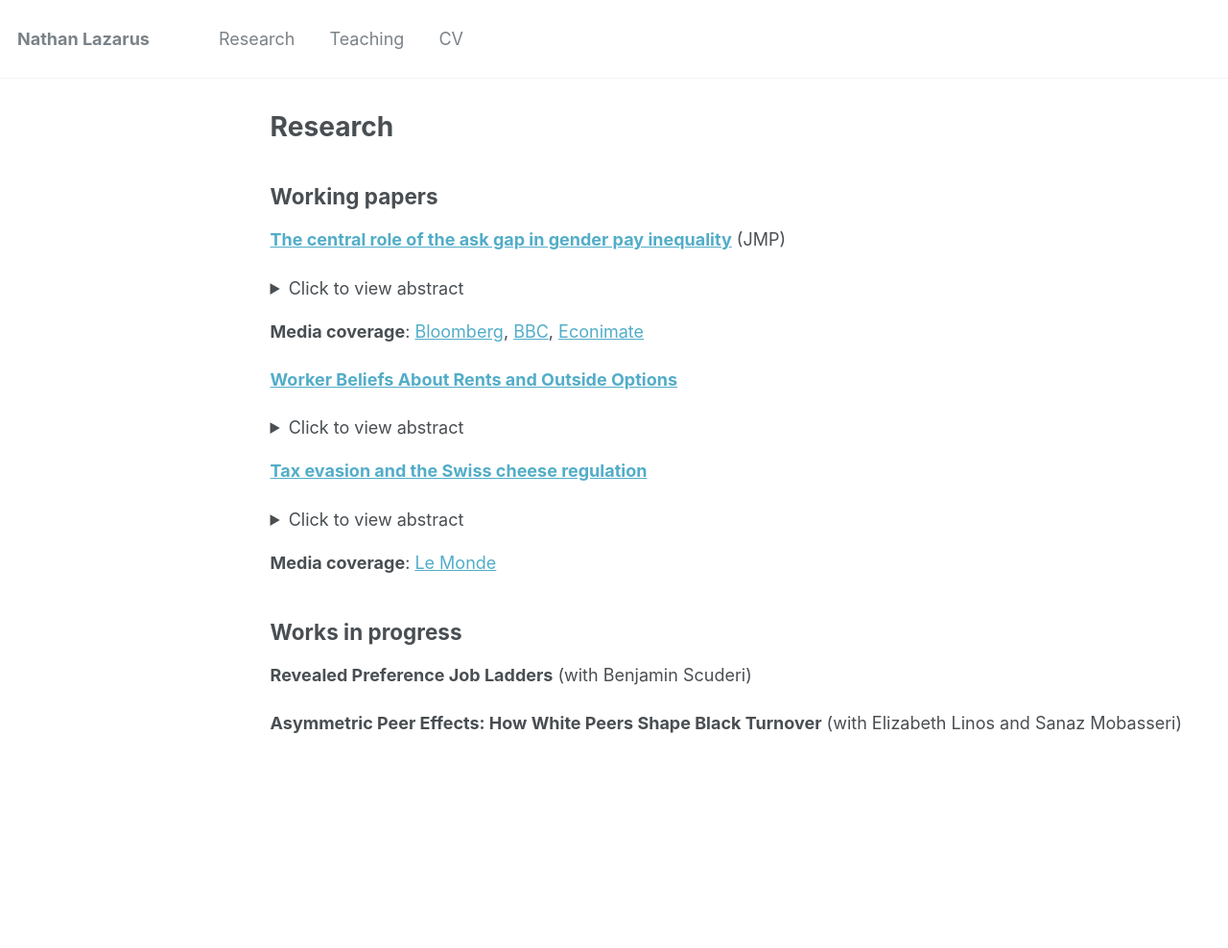
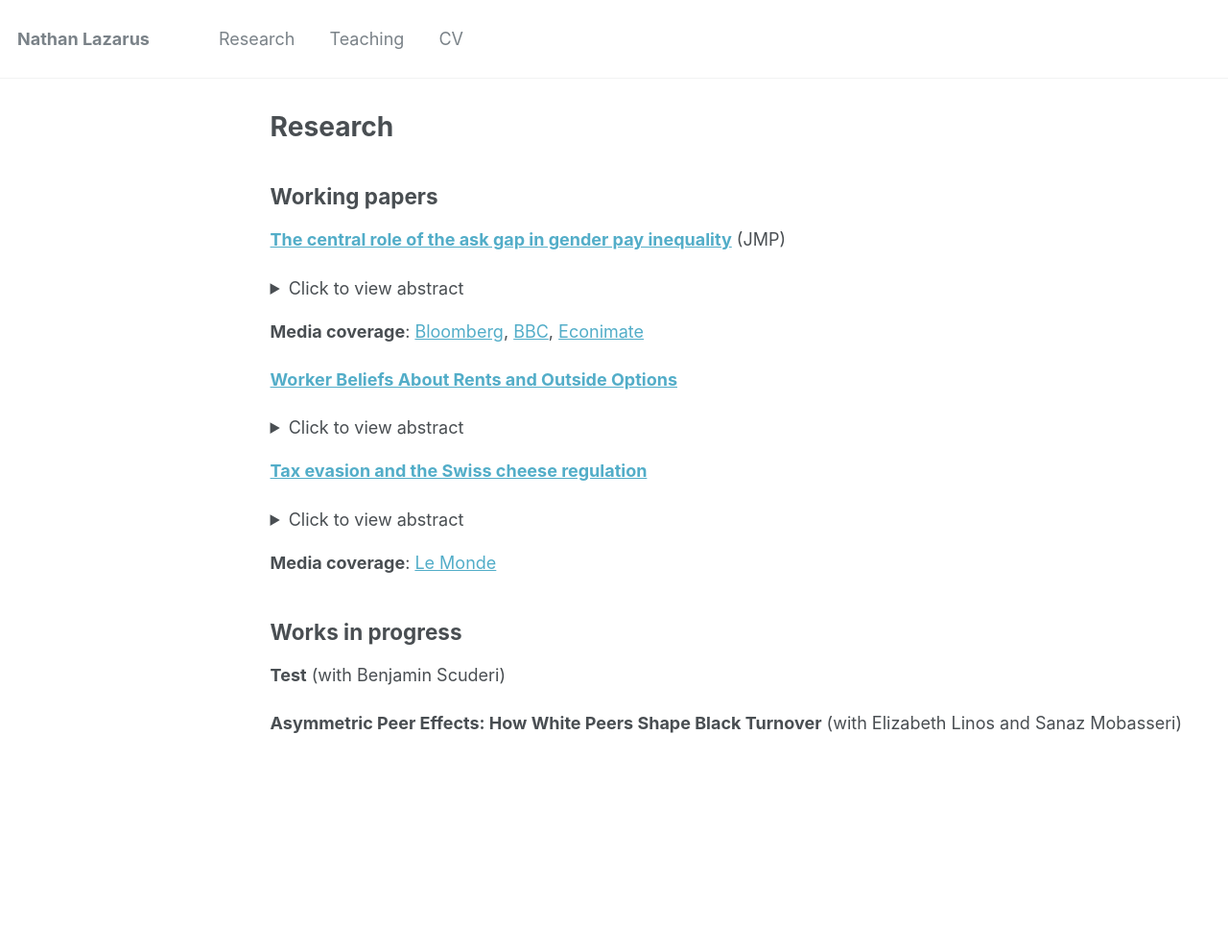
Before and after one commit to NathanLazarus/nathanlazarus.github.io, a Jekyll site: the page built from _pages/research.md, in a window 1280 px wide. Shown: the whole page at 96% size. Built offline with Jekyll 4.4.1, drawn with Linux system fonts in a browser that asks for light colours.

Commit message:
Test Research

```diff
--- a/_pages/research.md
+++ b/_pages/research.md
@@ -34,6 +34,6 @@ Before automatic exchange of information, the 2005 Savings Tax Directive was the
 
 ## Works in progress
 
-  **Revealed Preference Job Ladders** (with Benjamin Scuderi)  <br/>
+  **Test** (with Benjamin Scuderi)  <br/>
 
   **Asymmetric Peer Effects: How White Peers Shape Black Turnover** (with Elizabeth Linos and Sanaz Mobasseri)   <br/>
```
